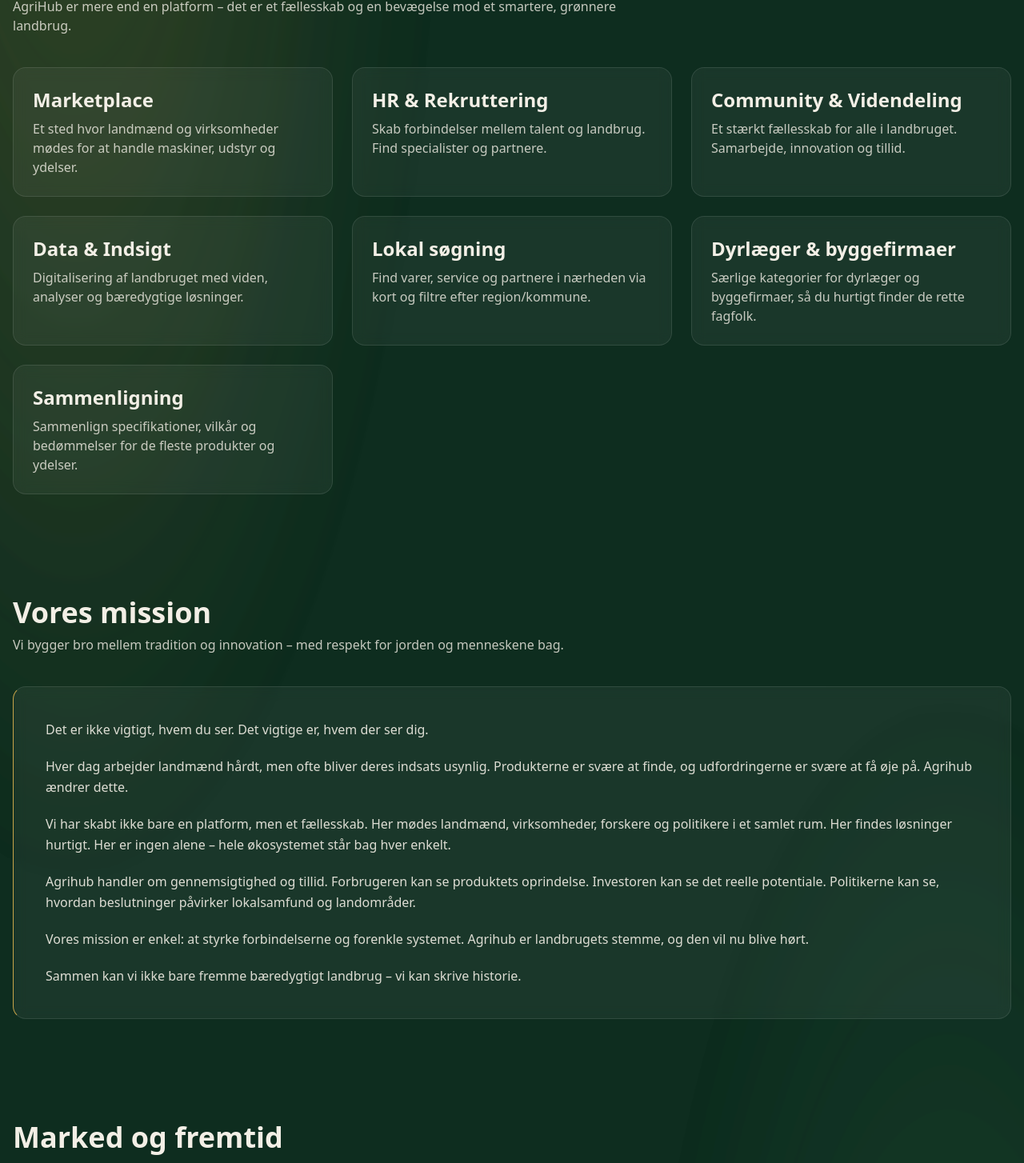
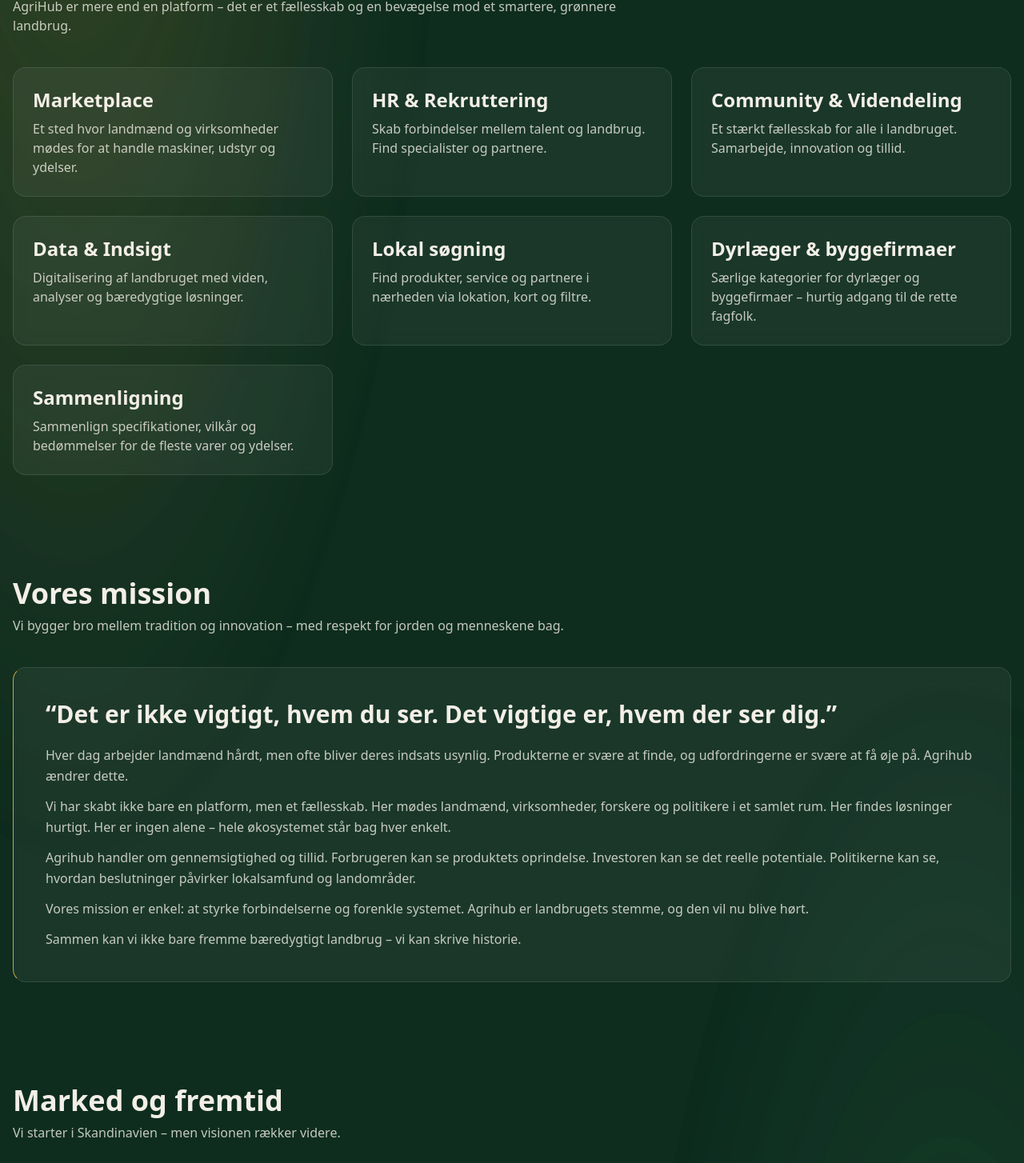
Before and after one commit to Agrihubaps/agri, a Next.js app: page / in a window 1280 px wide. Shown: the part 1323-2777 px from the top of the page at 80% size. Built offline with nearby package versions, Linux system fonts and the light colour scheme; no server answers.

Commit message:
Update page.tsx

```diff
--- a/app/page.tsx
+++ b/app/page.tsx
@@ -21,14 +21,14 @@
   problem_1_h: 'Fragmenterede løsninger og spildt tid',
   problem_1_b:
     'Landmænd og virksomheder jonglerer mellem platforme, kontakter og manuelle processer – og mister fokus på deres kerne: jorden og produktionen.',
-  problem_2_h: 'Behov for et samlet økosystem',
+  problem_2_h: 'Behov for ét samlet økosystem',
   problem_2_b:
     'Branchen har brug for et sted, hvor samarbejde, tillid og innovation kan vokse naturligt. Det er her, AgriHub kommer ind.',
   problem_3_h: 'En fælles stemme for Norden',
   problem_3_b:
     'Vi vil være den samlede stemme for landbruget i Skandinavien og den første platform, der forener landmænd på tværs af regionen.',
 
-  // LØSNINGEN
+  // LØSNINGEN (добавлены новые пункты)
   solution_title: 'Løsningen',
   solution_sub:
     'AgriHub er mere end en platform – det er et fællesskab og en bevægelse mod et smartere, grønnere landbrug.',
@@ -37,14 +37,13 @@
     { t: 'HR & Rekruttering', b: 'Skab forbindelser mellem talent og landbrug. Find specialister og partnere.' },
     { t: 'Community & Videndeling', b: 'Et stærkt fællesskab for alle i landbruget. Samarbejde, innovation og tillid.' },
     { t: 'Data & Indsigt', b: 'Digitalisering af landbruget med viden, analyser og bæredygtige løsninger.' },
-
-    // >>> НОВОЕ ПО ТЗ:
-    { t: 'Lokal søgning', b: 'Find varer, service og partnere i nærheden via kort og filtre efter region/kommune.' },
-    { t: 'Dyrlæger & byggefirmaer', b: 'Særlige kategorier for dyrlæger og byggefirmaer, så du hurtigt finder de rette fagfolk.' },
-    { t: 'Sammenligning', b: 'Sammenlign specifikationer, vilkår og bedømmelser for de fleste produkter og ydelser.' },
+    // новые фичи по ТЗ:
+    { t: 'Lokal søgning', b: 'Find produkter, service og partnere i nærheden via lokation, kort og filtre.' },
+    { t: 'Dyrlæger & byggefirmaer', b: 'Særlige kategorier for dyrlæger og byggefirmaer – hurtig adgang til de rette fagfolk.' },
+    { t: 'Sammenligning', b: 'Sammenlign specifikationer, vilkår og bedømmelser for de fleste varer og ydelser.' },
   ],
 
-  // MISSION (вместо “værdier” — сплошной вдохновляющий блок)
+  // MISSION — весь блок ценностей заменён на вдохновляющий текст миссии
   mission_title: 'Vores mission',
   mission_sub:
     'Vi bygger bro mellem tradition og innovation – med respekt for jorden og menneskene bag.',
@@ -70,7 +69,7 @@
   market_card_b:
     'Digitalisering af landbruget er ikke fremtiden – den sker nu. AgriHub forbinder de mennesker og data, der gør det muligt.',
 
-  // TEAM (обновлено) — без «Partnere og støtte»
+  // TEAM — обновлено (без “Partnere og støtte”)
   team_title: 'Menneskene bag AgriHub',
   team_sub: 'Erfaring, passion og et klart mål: at gøre landbruget mere forbundet og bæredygtigt.',
   team: [
@@ -97,7 +96,7 @@
     'Formen er ikke forbundet endnu. Tilføj NEXT_PUBLIC_CONTACT_ENDPOINT i Vercel → Settings → Environment Variables.',
 }
 
-// Чтобы даже при переключении языка весь сайт был на датском:
+// Оставляем двуязычный переключатель, но контент одинаковый (датский)
 const copy = { da: base, en: base }
 
 export default function Page() {
@@ -194,13 +193,18 @@
         </div>
       </Section>
 
-      {/* MISSION — большой вдохновляющий блок */}
+      {/* MISSION — выразительный блок */}
       <Section id="mission" title={t.mission_title} subtitle={t.mission_sub}>
-        <div className="card space-y-4 md:space-y-5 p-8 md:p-10 border-l-4" style={{borderLeftColor:'#c9a449'}}>
-          {t.mission_long.map((p: string, i: number) => (
-            <p key={i} className="opacity-90 leading-relaxed">{p}</p>
-          ))}
-        </div>
+        <figure className="card space-y-4 md:space-y-5 p-8 md:p-10 border-l-4" style={{ borderLeftColor: '#c9a449' }}>
+          <blockquote className="text-2xl md:text-3xl font-semibold leading-snug">
+            “{t.mission_long[0]}”
+          </blockquote>
+          <figcaption className="opacity-80">
+            {t.mission_long.slice(1).map((p, i) => (
+              <p key={i} className="leading-relaxed mb-3 last:mb-0">{p}</p>
+            ))}
+          </figcaption>
+        </figure>
       </Section>
 
       {/* MARKET */}
@@ -219,7 +223,7 @@
         </div>
       </Section>
 
-      {/* TEAM — без блока “Partnere og støtte” */}
+      {/* TEAM — без “Partnere og støtte” */}
       <Section id="team" title={t.team_title} subtitle={t.team_sub}>
         <div className="grid md:grid-cols-2 gap-6">
           {t.team.map((m: { n: string; b: string }) => (
```
